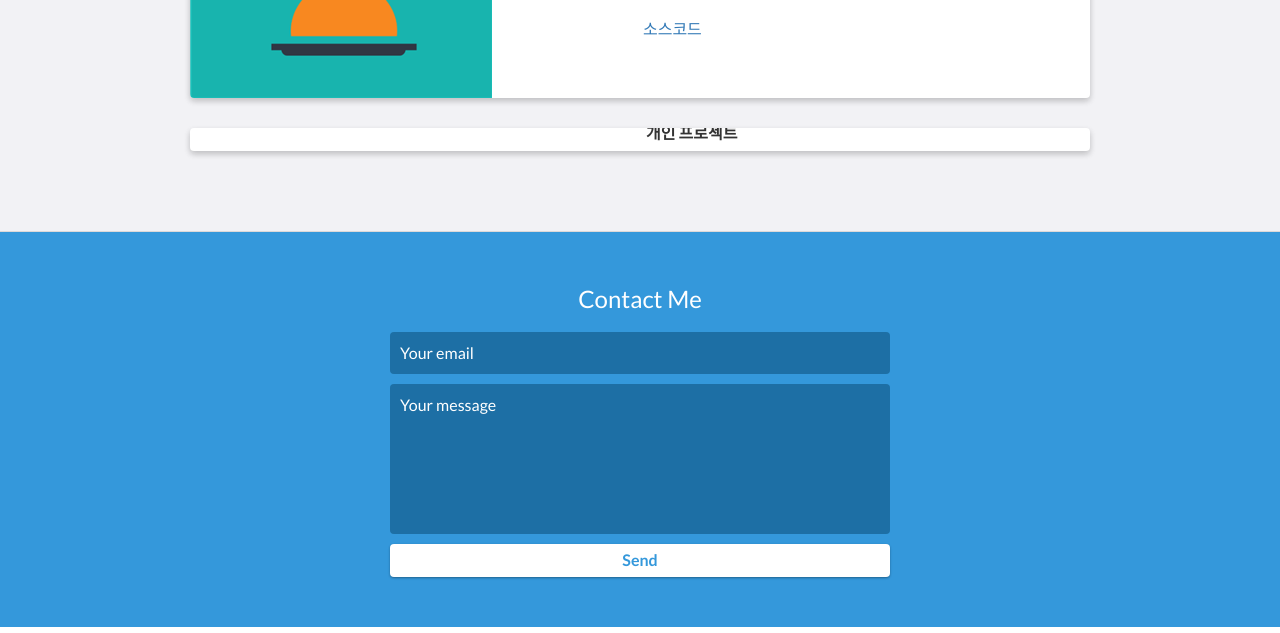
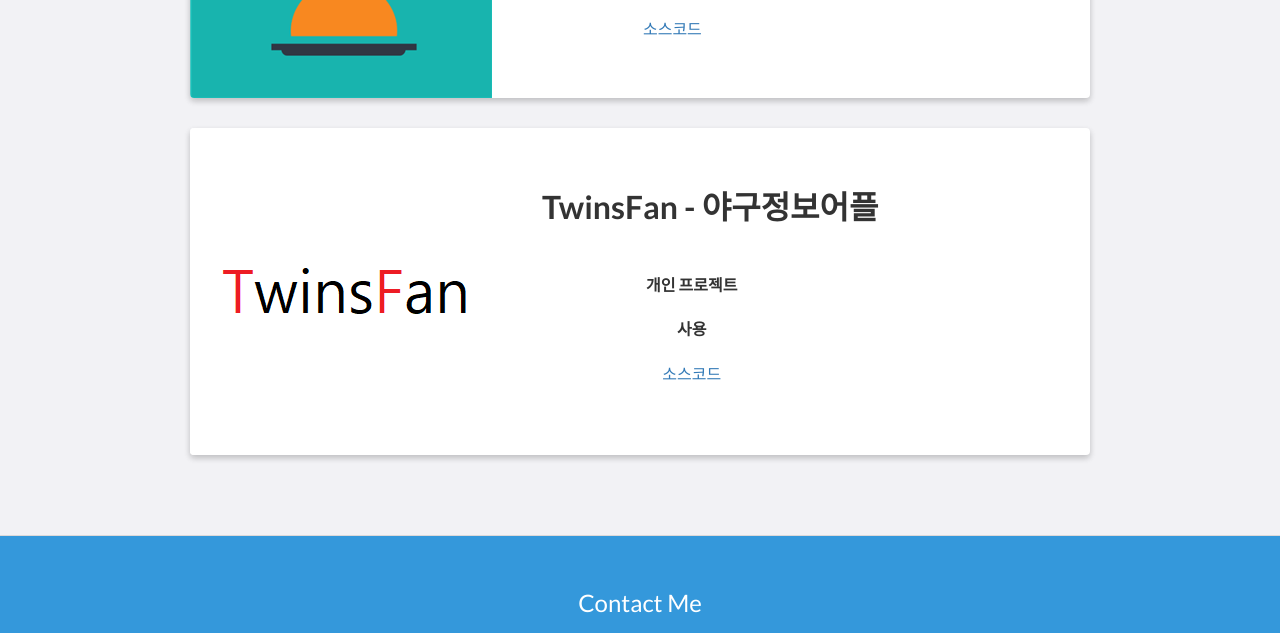
Before and after one commit to Hwang-YoonJi/hyj.github.io, a website: page index.html in a window 1280 px wide. Shown: the part 1884-2517 px from the top of the page. Drawn offline with nearby package versions, Linux system fonts and the light colour scheme.

Commit message:
이미지 추가

```diff
--- a/index.html
+++ b/index.html
@@ -116,7 +116,7 @@
 
                 <div class="project shadow-large">
                     <div class="project-image">
-                        <img src="" />
+                        <img src="images/project-TF.png" />
                     </div>
                     <!-- End .project-image -->
                     <div class="project-info">
```
Also changed, not shown: images/project-TF.png (added).
